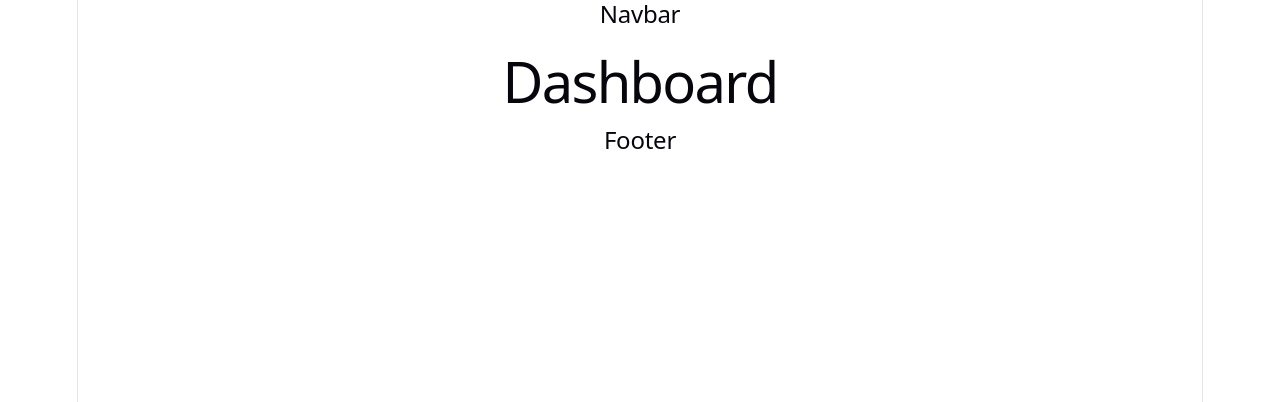
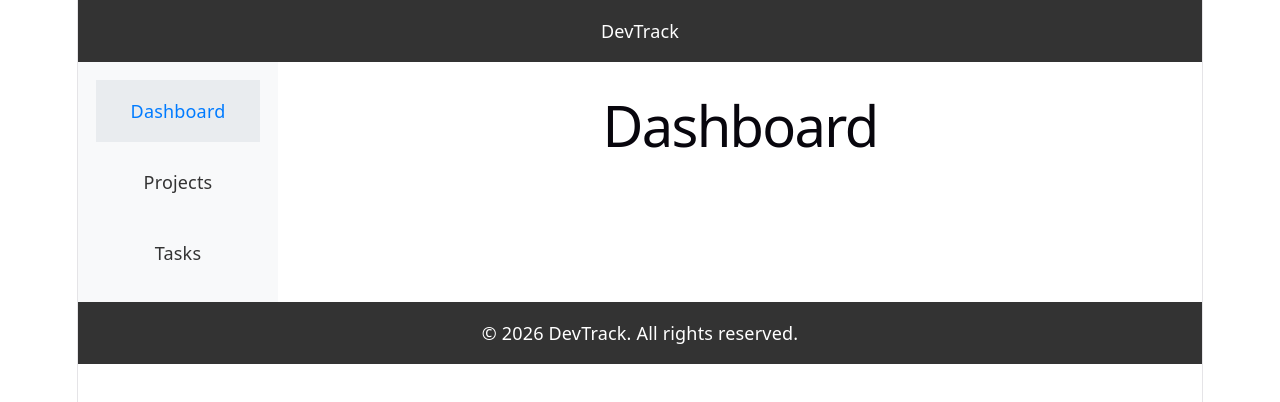
Before and after one commit to Rajat3254/DevTrack, a React app in the folder frontend/: page / in a window 1280 px wide. Shown: the top 402 px of the page. Built offline with nearby package versions, Linux system fonts and the light colour scheme; the HTML template or start-up script is replaced by a standard one.

Commit message:
feat: build navigation and layout components

```diff
--- /dev/null
+++ b/frontend/src/components/layout/Footer.jsx
@@ -0,0 +1,7 @@
+import "../../styles/Footer.css";
+function Footer(){
+    return (
+        <footer className="footer">© 2026 DevTrack. All rights reserved.</footer>
+        );
+    }
+export default Footer;
--- a/frontend/src/components/layout/MainLayout.jsx
+++ b/frontend/src/components/layout/MainLayout.jsx
@@ -1,13 +1,18 @@
 import { Outlet } from "react-router-dom";
-
+import Navbar from "./Navbar";
+import Sidebar from "./Sidebar";
+import Footer from "./Footer";
+import "../../styles/Layout.css";
 function MainLayout() {
   return (
     <>
-      <h2>Navbar</h2>
-
-      <Outlet />
-
-      <h2>Footer</h2>
+      <Navbar/>
+      <div className="layout-content">
+      <Sidebar/>
+      <main className="main-content">
+      <Outlet /></main>
+      </div>
+      <Footer/>
     </>
   );
 }
--- /dev/null
+++ b/frontend/src/components/layout/Navbar.jsx
@@ -0,0 +1,7 @@
+import "../../styles/Navbar.css";
+function Navbar(){
+    return (
+        <nav className="navbar">DevTrack</nav>
+        );
+    }
+export default Navbar;
--- /dev/null
+++ b/frontend/src/components/layout/Sidebar.jsx
@@ -0,0 +1,12 @@
+import {NavLink} from "react-router-dom";
+import "../../styles/Sidebar.css";
+function Sidebar() {
+    return (
+        <div className="sidebar">
+        <NavLink to="/" className={({isActive}) =>(isActive?"active":"link")}>Dashboard</NavLink>
+        <NavLink to="/projects" className={({isActive}) =>(isActive?"active":"link")}>Projects</NavLink>
+        <NavLink to="/tasks" className={({isActive}) =>(isActive?"active":"link")}>Tasks</NavLink>
+        </div>
+        );
+    }
+export default Sidebar;
--- /dev/null
+++ b/frontend/src/styles/Footer.css
@@ -0,0 +1,5 @@
+.footer{
+    background-color: #333;
+    color: #fff;
+    padding: 1rem;
+}
--- /dev/null
+++ b/frontend/src/styles/Layout.css
@@ -0,0 +1,15 @@
+.layout-content{
+    display: flex;
+    flex-direction: row;
+}
+
+.main-content{
+    flex: 1;
+    padding: 1rem;
+}
+
+@media (max-width: 768px) {
+    .layout-content {
+        flex-direction: column;
+    }
+}
--- /dev/null
+++ b/frontend/src/styles/Navbar.css
@@ -0,0 +1,5 @@
+.navbar{
+    background-color: #333;
+    color: #fff;
+    padding: 1rem;
+}
--- /dev/null
+++ b/frontend/src/styles/Sidebar.css
@@ -0,0 +1,35 @@
+.sidebar{
+display: flex;
+flex-direction: column;
+width: 200px;
+background-color: #f8f9fa;
+padding: 1rem;
+margin: 0;
+color: #333;
+box-sizing: border-box;
+gap: 0.5rem;
+}
+
+.link{
+background-color: #f8f9fa;
+color: #333;
+}
+
+.active{
+background-color: #e9ecef;
+color: #007bff;
+}
+
+.link, .active{
+padding: 1rem;
+margin: 0;
+text-decoration: none;
+}
+
+@media (max-width: 768px) {
+    .sidebar {
+        width: 100%;
+        flex-direction: row;
+        justify-content: space-around;
+    }
+}
```
Also changed, not shown: 3 other files (tests, documents, lock files or other folders).
